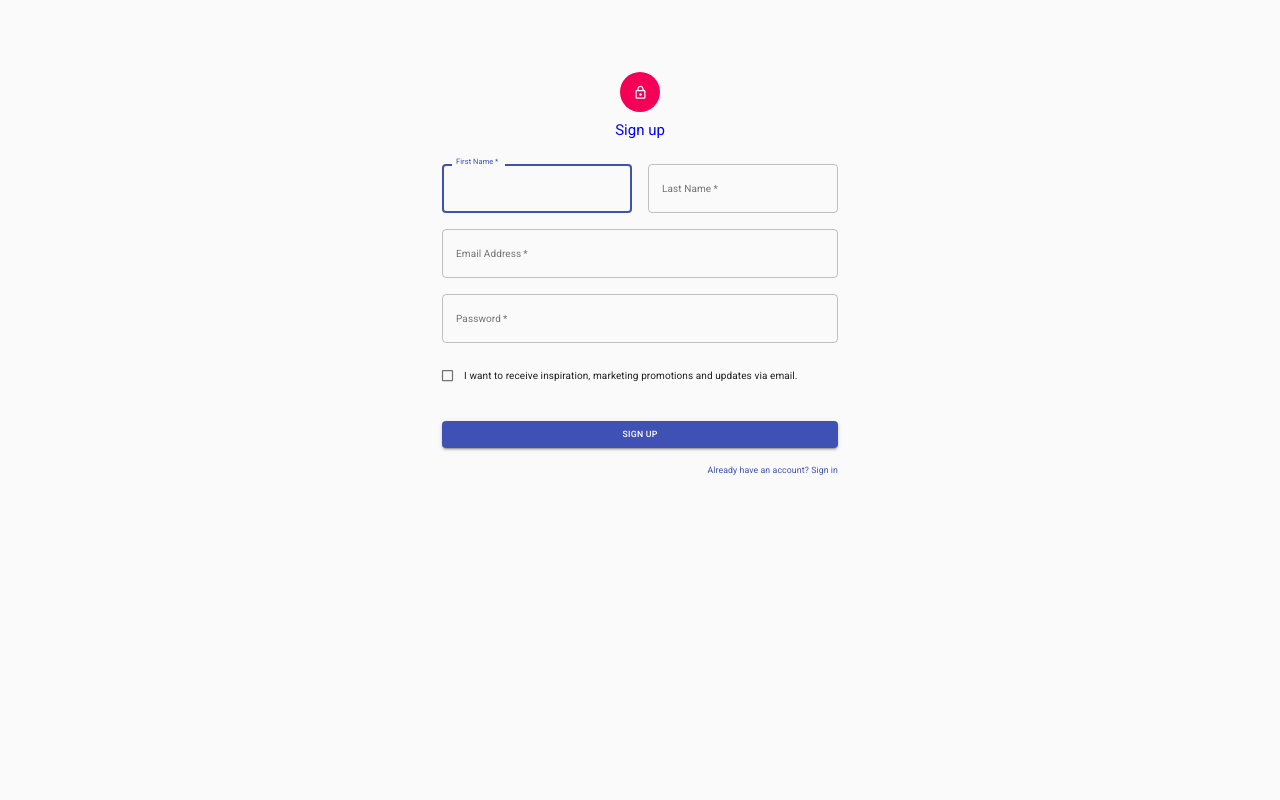
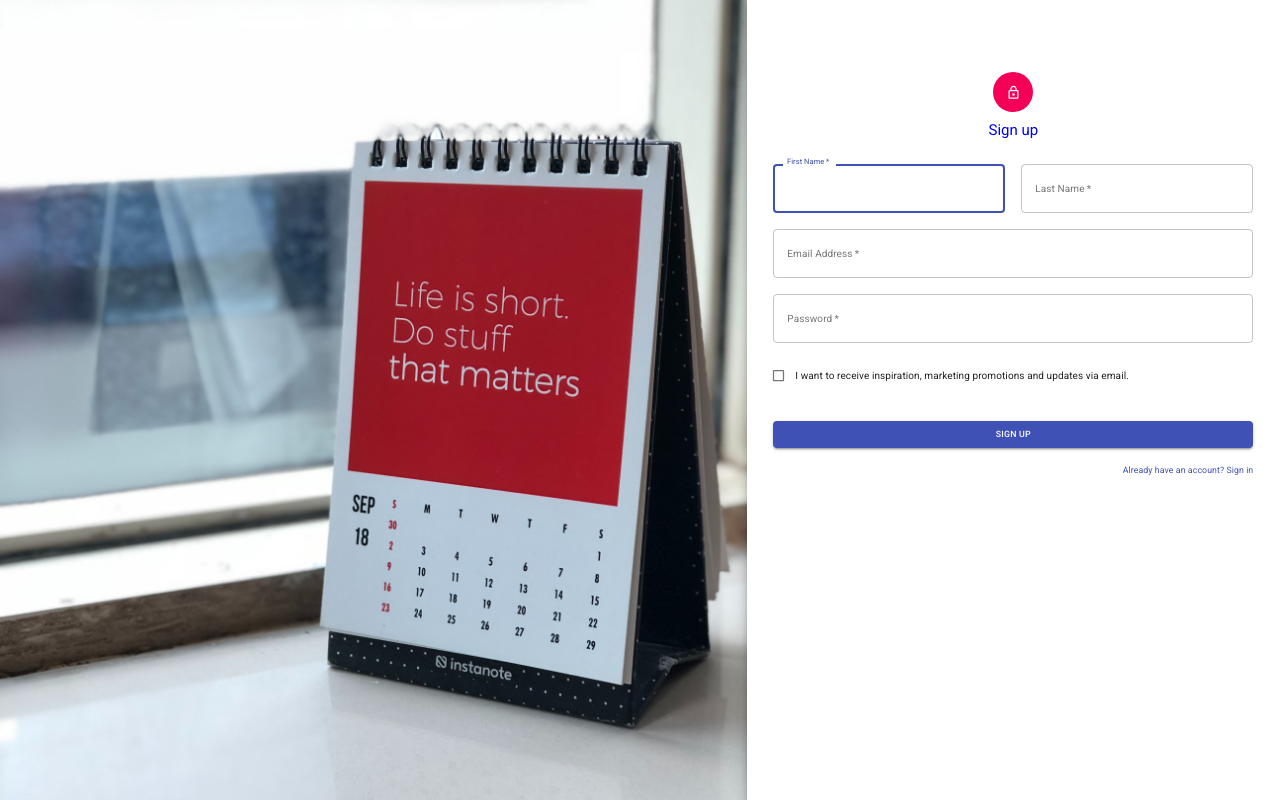
Before and after one commit to daniellekorn/todo, a React (Create React App) app: page /signup in a window 1280 px wide. Built offline with nearby package versions, Linux system fonts and the light colour scheme.

Commit message:
p today in face + short do matters

```diff
--- a/src/components/Login.jsx
+++ b/src/components/Login.jsx
@@ -7,7 +7,6 @@ import FormControlLabel from "@material-ui/core/FormControlLabel";
 import Checkbox from "@material-ui/core/Checkbox";
 import Link from "@material-ui/core/Link";
 import Paper from "@material-ui/core/Paper";
-import Box from "@material-ui/core/Box";
 import Grid from "@material-ui/core/Grid";
 import LockOutlinedIcon from "@material-ui/icons/LockOutlined";
 import Typography from "@material-ui/core/Typography";
@@ -20,7 +19,7 @@ const useStyles = makeStyles((theme) => ({
     height: "100vh",
   },
   image: {
-    backgroundImage: "url('/cal.jpg')",
+    backgroundImage: "url('/punch.jpg')",
     backgroundRepeat: "no-repeat",
     backgroundColor:
       theme.palette.type === "light"
--- a/src/components/Signup.jsx
+++ b/src/components/Signup.jsx
@@ -7,13 +7,26 @@ import FormControlLabel from "@material-ui/core/FormControlLabel";
 import Checkbox from "@material-ui/core/Checkbox";
 import Link from "@material-ui/core/Link";
 import Grid from "@material-ui/core/Grid";
-import Box from "@material-ui/core/Box";
+import Paper from "@material-ui/core/Paper";
 import LockOutlinedIcon from "@material-ui/icons/LockOutlined";
 import Typography from "@material-ui/core/Typography";
 import { makeStyles } from "@material-ui/core/styles";
 import Container from "@material-ui/core/Container";
 
 const useStyles = makeStyles((theme) => ({
+  root: {
+    height: "100vh",
+  },
+  image: {
+    backgroundImage: "url('/cal.jpg')",
+    backgroundRepeat: "no-repeat",
+    backgroundColor:
+      theme.palette.type === "light"
+        ? theme.palette.grey[50]
+        : theme.palette.grey[900],
+    backgroundSize: "cover",
+    backgroundPosition: "center",
+  },
   paper: {
     marginTop: theme.spacing(8),
     display: "flex",
@@ -25,7 +38,7 @@ const useStyles = makeStyles((theme) => ({
     backgroundColor: theme.palette.secondary.main,
   },
   form: {
-    width: "100%", // Fix IE 11 issue.
+    width: "90%", // Fix IE 11 issue.
     marginTop: theme.spacing(3),
   },
   submit: {
@@ -37,8 +50,10 @@ const Signup = () => {
   const classes = useStyles();
 
   return (
-    <Container component="main" maxWidth="xs">
+    <Grid container component="main" className={classes.root}>
       <CssBaseline />
+      <Grid item xs={false} sm={4} md={7} className={classes.image} />
+      <Grid item xs={12} sm={8} md={5} component={Paper} elevation={6} square>
         <div className={classes.paper}>
           <Avatar className={classes.avatar}>
             <LockOutlinedIcon />
@@ -96,7 +111,9 @@ const Signup = () => {
               </Grid>
               <Grid item xs={12}>
                 <FormControlLabel
-                control={<Checkbox value="allowExtraEmails" color="primary" />}
+                  control={
+                    <Checkbox value="allowExtraEmails" color="primary" />
+                  }
                   label="I want to receive inspiration, marketing promotions and updates via email."
                 />
               </Grid>
@@ -119,7 +136,8 @@ const Signup = () => {
             </Grid>
           </form>
         </div>
-    </Container>
+      </Grid>
+    </Grid>
   );
 };
 
```
Also changed, not shown: public/punch.jpg (added). Lines whose indentation alone changed are shown as unchanged.
